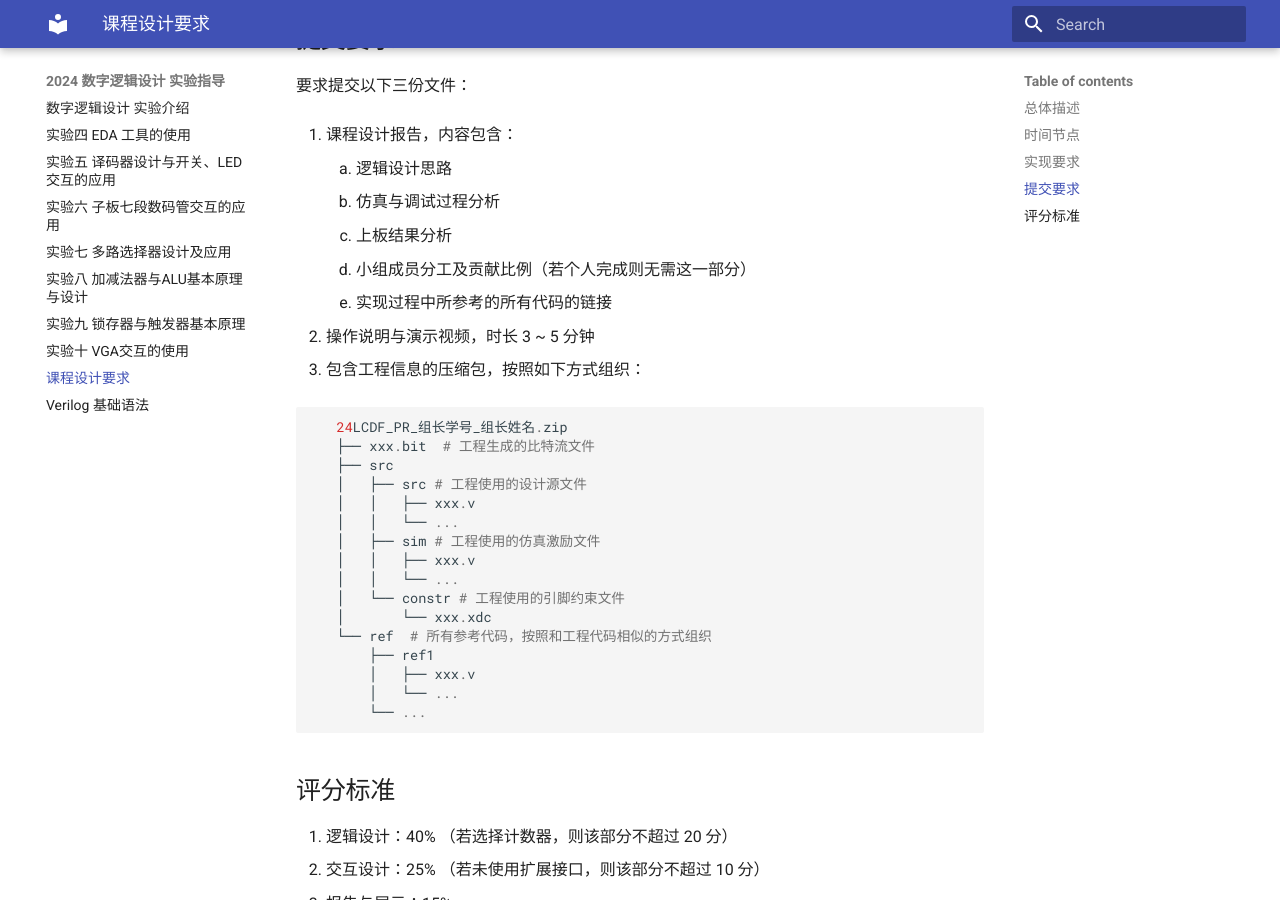
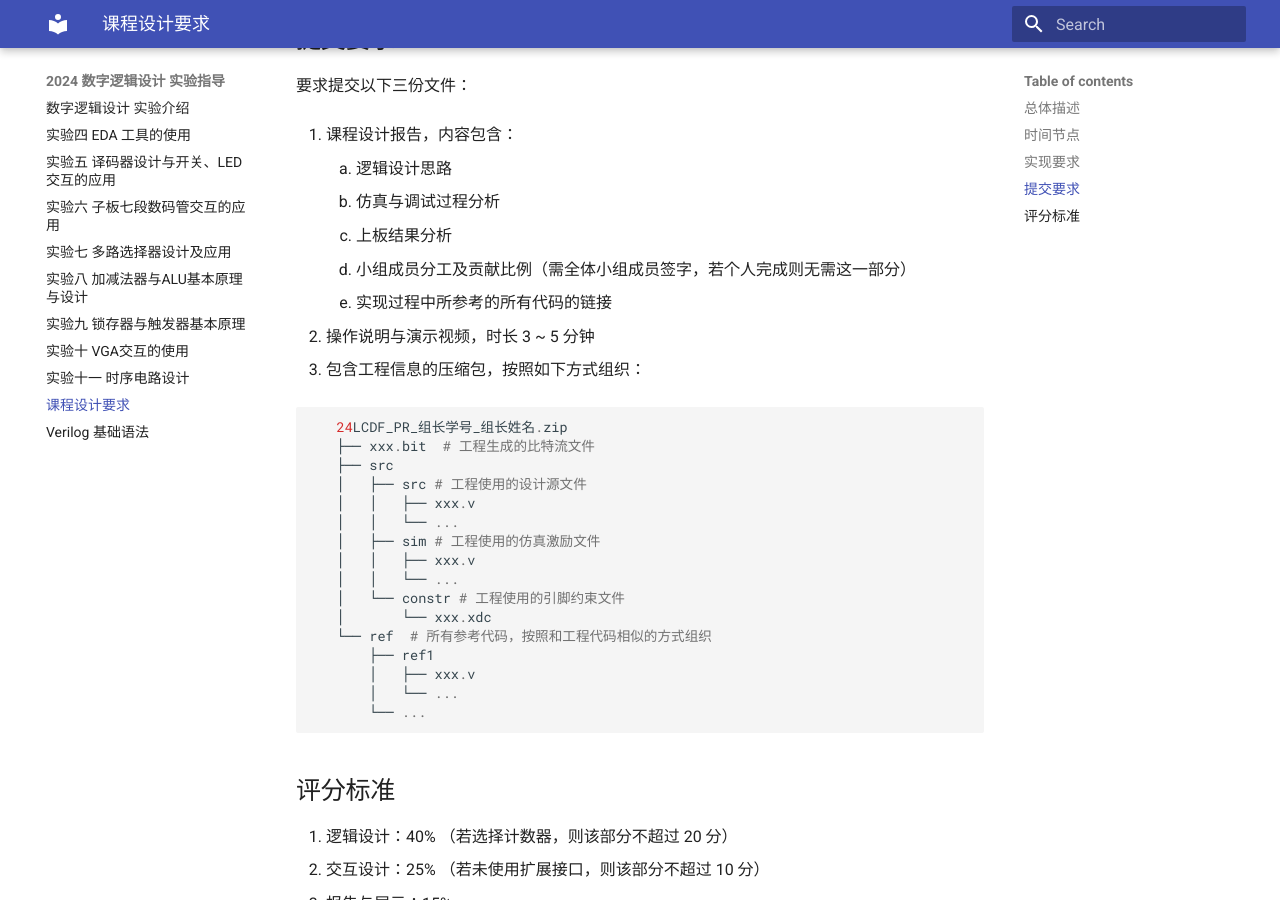
Before and after one commit to huxibu-alkyimyia/huxibu-alkyimyia.github.io, an MkDocs documentation site: the page built from docs/proj.md, in a window 1280 px wide and 900 px high, scrolled down 970 px. Built offline with MkDocs 1.6.1 and Material for MkDocs 9.7.7, drawn with Linux system fonts in a browser that asks for light colours; some of the changed lines change nothing that is shown.

Commit message:
add lab 11

```diff
--- /dev/null
+++ b/docs/labB.md
@@ -0,0 +1,60 @@
+# 实验十一 时序电路设计
+
+## 一  实验目的
+
+1. 熟悉使用状态图、状态表、状态转移方程等进行时序电路设计的过程
+
+## 二  实验环境
+
+1. EDA 工具： Logisim Evolution、Vivado
+2. SWORD 开发板
+3. 操作系统： Windows 10+
+
+## 三  实验原理
+
+### 1. Vivado IP 核的使用
+
+IP核（Intellectual Property core）是指在数字系统中可以重复使用的可设计和定制的硬件模块或设计单元。IP核可以包括处理器核心、通信接口、存储控制器、数字信号处理模块等。IP核能够帮助设计者加快设计过程、降低成本并提高设计的可重用性。使用IP核可以在设计中实现模块化的方法，这意味着设计人员可以专注于整体系统的功能，而不需要重复开发已经存在的模块。
+
+在 Vivado 中，IP 核的格式为 `xci`。
+
+在 Vivado 中，若需要在工程中引用已有的 IP 核，需要进行以下操作：
+
+- 在 `Project Manager` 中，点击 `Settings`：
+
+![setting](img/lab11/1.png)
+
+- 点击弹出窗口左侧的 `IP -> Repository`：
+
+![ip repo](img/lab11/2.png)
+
+- 点击窗口右侧的 `+` 按钮，将 IP 核所在的文件夹添加到 `IP Repositories` 中：
+
+![add ip repo](img/lab11/3.png)
+
+- 在 `Project Manager` 中，点击 `IP Catalog`：
+
+![ip catalog](img/lab11/4.png)
+
+- 在随后出现的 `IP Catalog` 页面中，搜索所需要的 IP 核。找到所需要的 IP 核之后，右键点击该 IP 核并选择 `Customize IP`：
+
+![ip catalog custom](img/lab11/5.png)
+
+- 随后，按提示操作即可将 IP 核添加到工程中。添加 IP 核后，即可用和调用模块相同的方式在其他模块中调用 IP 核。
+
+## 四  实验步骤
+
+1. 使用 [top.v](top11.v) 和 [shift.v](shift.v)，以及实验七 `DisplayNum` 模块构建工程。
+2. 实现 DFA 模块，其功能要求如下：
+      1. DFA 为一时序电路，有两个输入和一个输出。其中，`_input` 为输入数据，每次 `has_input` 为正边沿时读取一位 `_input` 数据；`rst` 为重置信号，每次 `rst` 为正边沿时，忽略之前所读取的 `_input` 信号的所有数据，并且讲整个时序电路的状态置为初始状态，每次 `_input` 的输入数据达到十六位时，`rst` 自动置 1。
+      2. 输出信号用于表示上一次重置状态后所读入的 `_input` 信号的值的序列表示的二进制数是否能够被 3 整除。如：若上一次重置之前所读入的 `_input` 序列为 `11010`，则其表示的二进制数为 26，不可被 3 整除，则输出信号应当为 0。
+      3. 要求以使用状态图、状态表来构建状态转移方程和输出方程的方式实现该模块。验收时检查该模块代码。（可以使用读入序列对应二进制数除以三的余数来构建状态）
+
+## 五  实验提交
+
+1. 包含本实验所使用的所有 Logisim 电路图文件、Verilog 源文件、仿真激励文件和引脚约束文件的 zip 压缩包
+2. 一份 PDF 格式的实验报告（无需封面），内容包含：
+      - 时序电路设计过程，包含状态图、状态表、状态转移方程、输出方程及其卡诺图优化
+      - 上板验证结果以及分析
+      - 思考题，包含：
+          1. 借助 verilog 宏定义，使用行为描述的方法实现 DFA 模块。
--- a/docs/proj.md
+++ b/docs/proj.md
@@ -36,7 +36,7 @@
       1. 逻辑设计思路
       2. 仿真与调试过程分析
       3. 上板结果分析
-      4. 小组成员分工及贡献比例（若个人完成则无需这一部分）
+      4. 小组成员分工及贡献比例（需全体小组成员签字，若个人完成则无需这一部分）
       5. 实现过程中所参考的所有代码的链接
 
 2. 操作说明与演示视频，时长 3 ~ 5 分钟
```
Also changed, not shown: docs/img/lab11/1.png (added), docs/img/lab11/2.png (added), docs/img/lab11/3.png (added), docs/img/lab11/4.png (added), docs/img/lab11/5.png (added), 2 other files.
